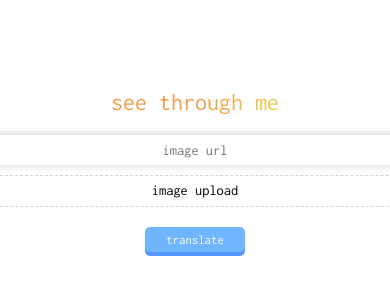
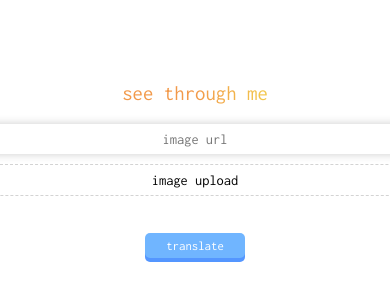
Before and after one commit to parpledrank/seethroughme, a React app: page / in a window 390 px wide. Shown: the part 252-552 px from the top of the page. Built offline with nearby package versions, Linux system fonts and the light colour scheme.

Commit message:
file preview implemented to debug mobile upload experience

```diff
--- a/src/components/Input/DragDrop.jsx
+++ b/src/components/Input/DragDrop.jsx
@@ -9,11 +9,16 @@ class DragDrop extends Component{
   constructor(props){
     super(props);
     this.state = {
+      filePreview: ''
     }
     this.onDrop = this.onDrop.bind(this);
   }
 
   onDrop(acceptedFiles) {
+    console.log(acceptedFiles);
+    this.setState({
+      filePreview: acceptedFiles[0]
+    })
     let file = new FormData();
     file.append('', acceptedFiles[0]);
     this.props.captureUploadedFile(file);
@@ -25,6 +30,7 @@ class DragDrop extends Component{
         <Dropzone className="drop-zone-field" onDrop={this.onDrop}>
           <div className="drop-zone-text">image upload</div>
         </Dropzone>
+        <div>{<img src={this.state.filePreview.preview} />}</div>
       </div>
     )
   }
--- a/src/components/Input/Input.jsx
+++ b/src/components/Input/Input.jsx
@@ -52,7 +52,6 @@ class Input extends Component {
   }
 
   componentDidMount() {
-    console.log(document.getElementsByClassName("input")[0]);
     document.getElementsByClassName("input")[0].focus();
   }
 
--- a/src/styles/index.css
+++ b/src/styles/index.css
@@ -144,7 +144,7 @@ div.top:hover {
 
 
 .input-header {
-  font-size: 1.5em;
+  font-size: 1.3em;
   order: 1;
   margin: 0 0 20px 0;
   background-image: -webkit-gradient( linear, left top, right top, color-stop(.5, #F2994A), color-stop(1, #F2C94C) );
```
